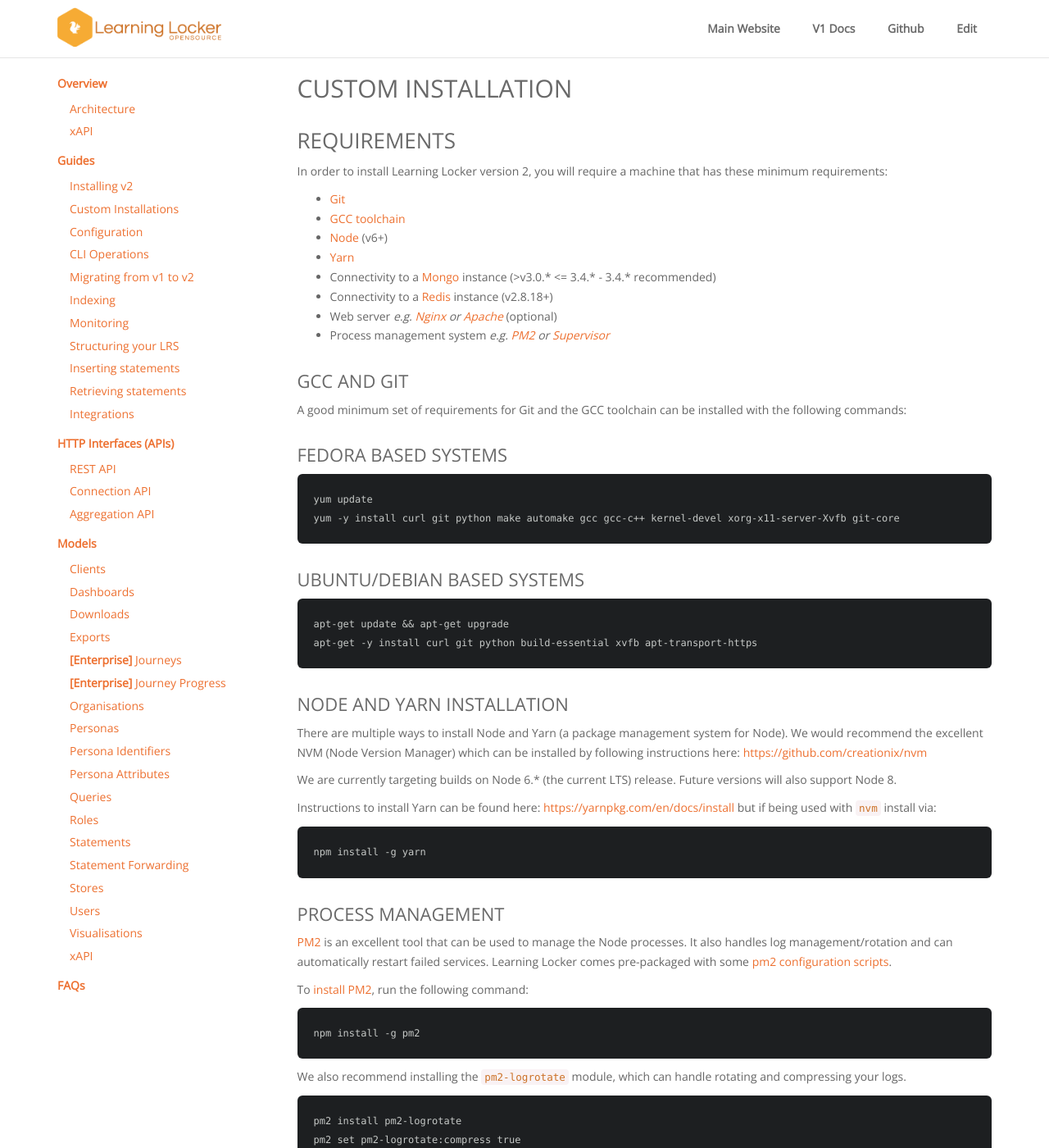
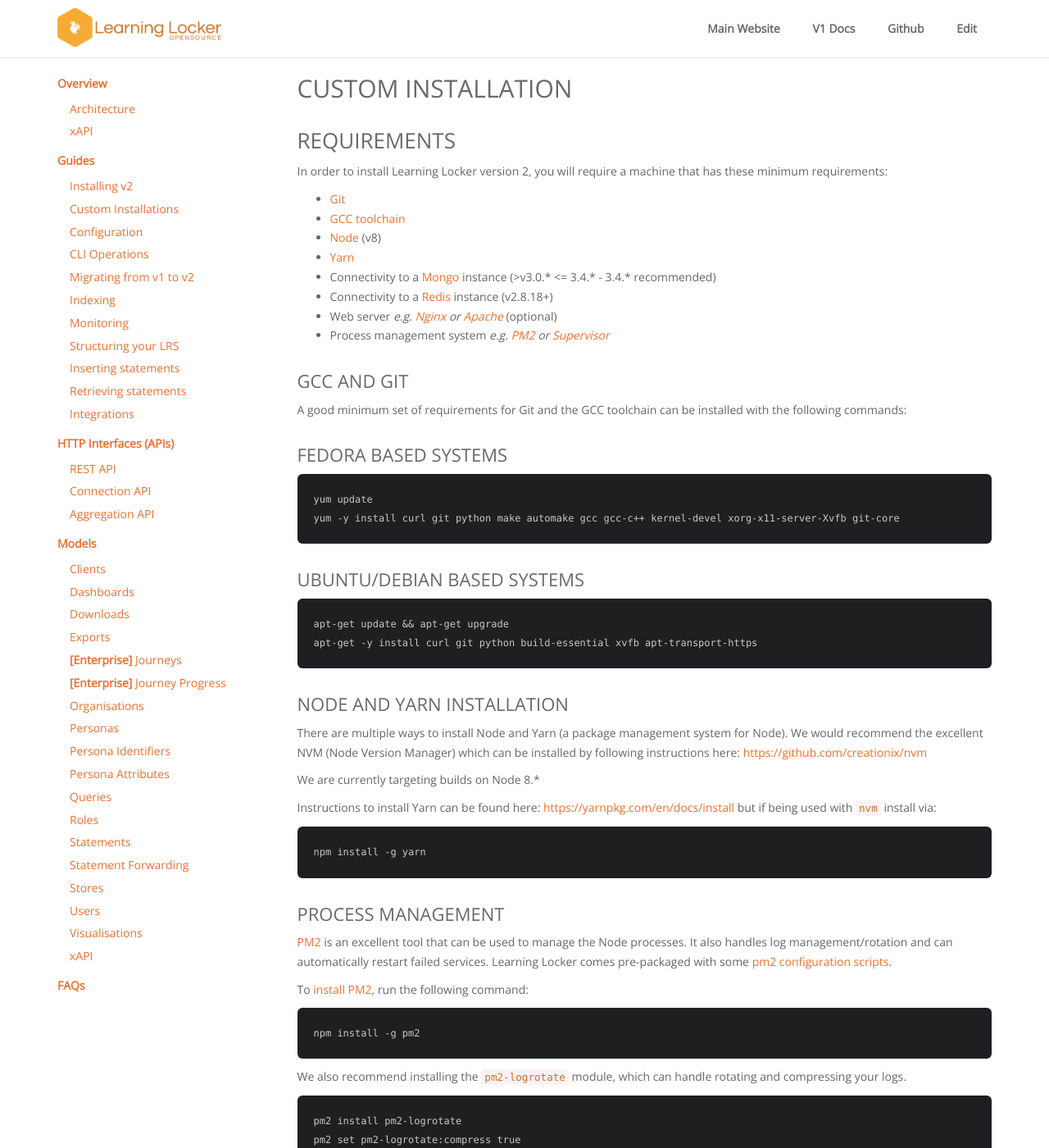
Before and after one commit to LearningLocker/docs, a Jekyll site: the page built from src/guides-custom-installation.md, in a window 1280 px wide and 1400 px high. Shown: the whole window at 82% size. Built offline with Jekyll 4.4.1, drawn with Linux system fonts in a browser that asks for light colours; nearby versions of some CDN libraries; our own code applies the rules of GitHub Pages for plain Markdown files.

Commit message:
Updates guidance on node version

````diff
--- a/src/guides-custom-installation.md
+++ b/src/guides-custom-installation.md
@@ -9,7 +9,7 @@
 
 * [Git](https://git-scm.com/)
 * [GCC toolchain](https://en.wikipedia.org/wiki/GNU_toolchain)
-* [Node](https://nodejs.org/en/) (v6+)
+* [Node](https://nodejs.org/en/) (v8)
 * [Yarn](https://yarnpkg.com/en/)
 * Connectivity to a [Mongo](https://www.mongodb.com/) instance (>v3.0.* <= 3.4.* - 3.4.* recommended)
 * Connectivity to a [Redis](https://redis.io/) instance (v2.8.18+)
@@ -36,7 +36,7 @@
 
 There are multiple ways to install Node and Yarn (a package management system for Node). We would recommend the excellent NVM (Node Version Manager) which can be installed by following instructions here: [https://github.com/creationix/nvm](https://github.com/creationix/nvm)
 
-We are currently targeting builds on Node 6.* (the current LTS) release. Future versions will also support Node 8.
+We are currently targeting builds on Node 8.*
 
 Instructions to install Yarn can be found here: [https://yarnpkg.com/en/docs/install](https://yarnpkg.com/en/docs/install) but if being used with `nvm` install via:
 ```
````
